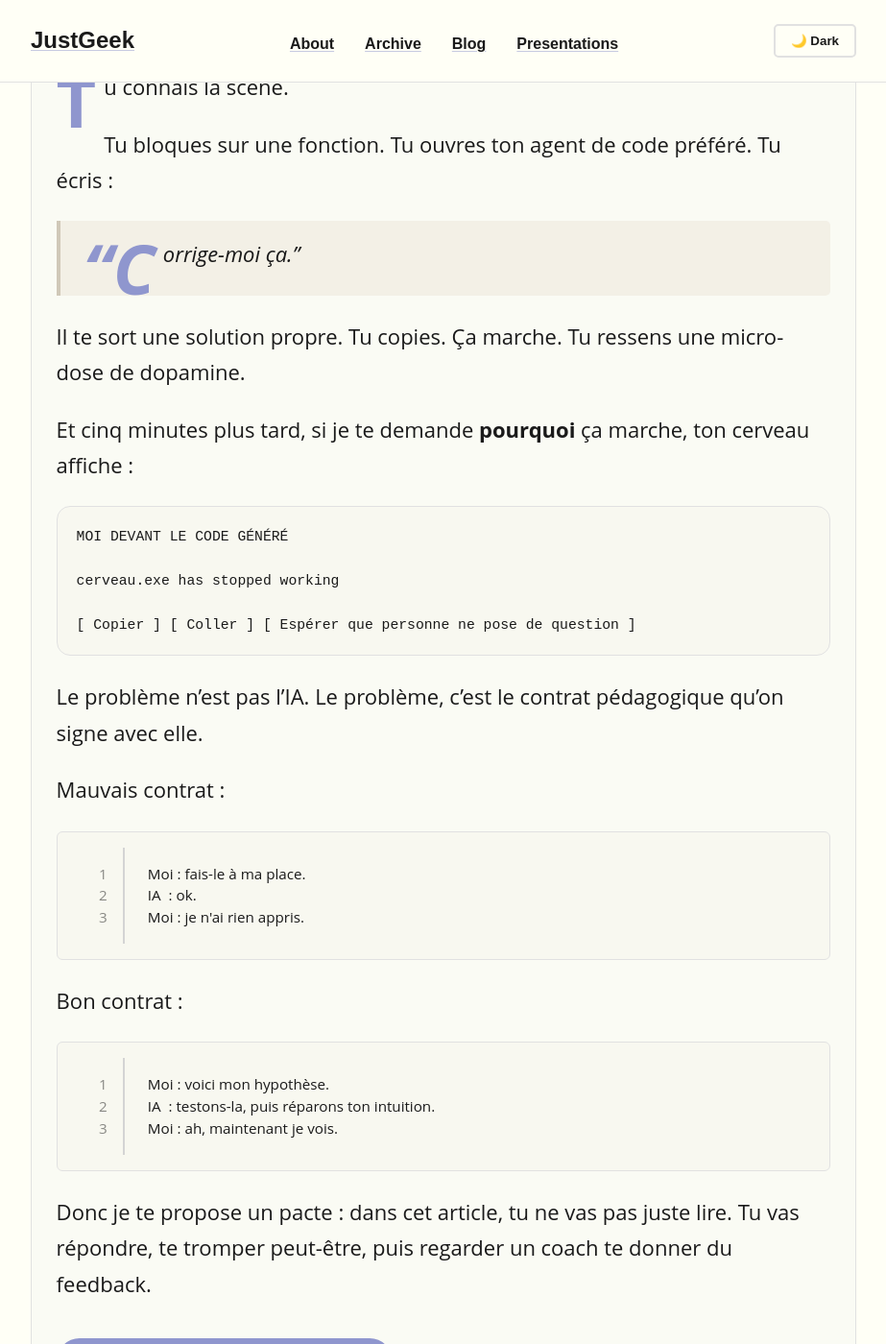
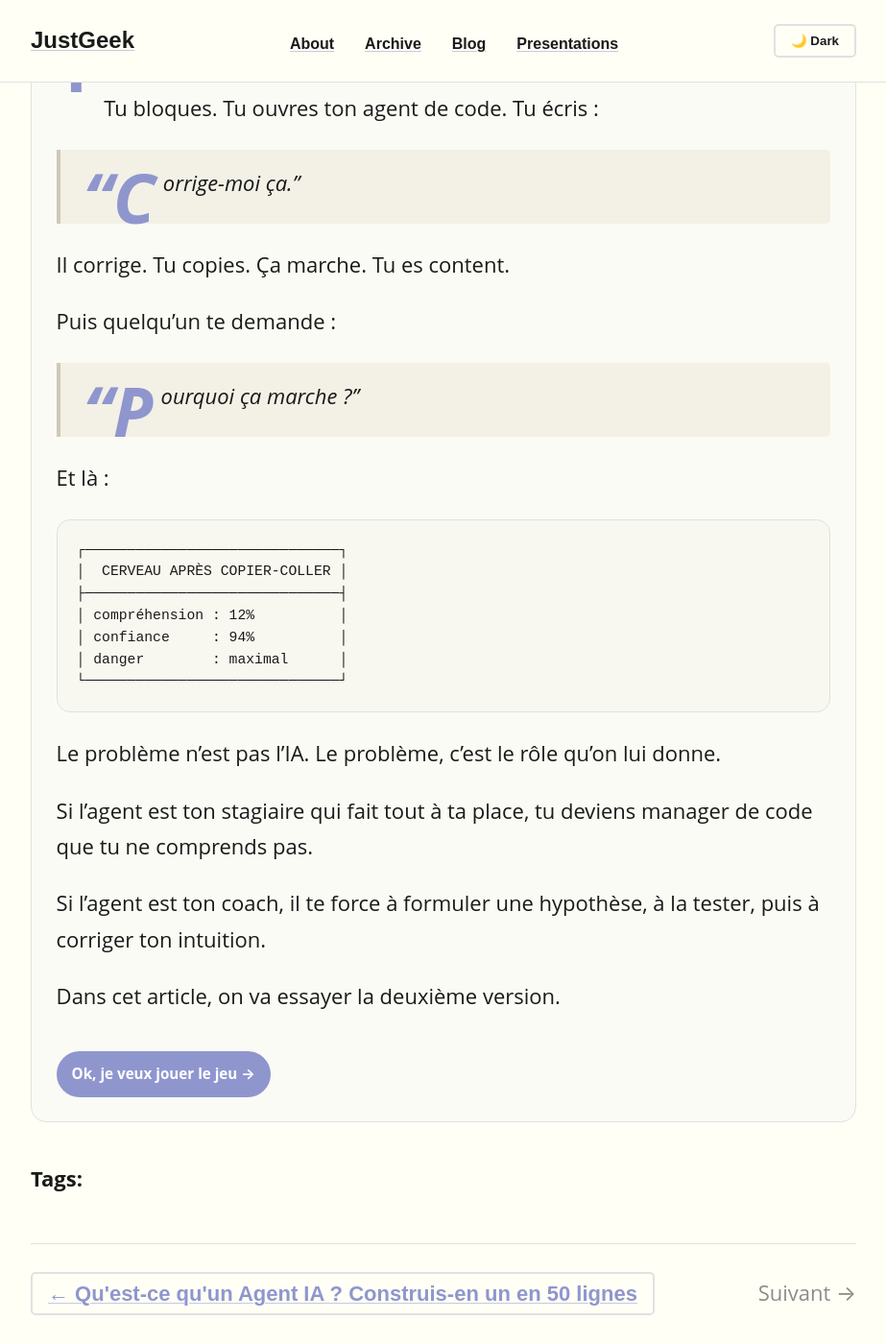
Before and after one commit to ssime-git/JustGeek, a Jekyll site: the page built from _posts/2026-06-27-apprendre-a-coder-en-2026.md, in a window 1280 px wide and 1400 px high, scrolled down 711 px. Shown: the whole window at 96% size, without its empty margins (178-1101 px from the left). Built offline with Jekyll 4.4.1, drawn with Linux system fonts in a browser that asks for light colours; some of the changed text lies outside the part shown.

Commit message:
Revise article around interactive learning exercises

````diff
--- a/_posts/2026-06-27-apprendre-a-coder-en-2026.md
+++ b/_posts/2026-06-27-apprendre-a-coder-en-2026.md
@@ -12,94 +12,85 @@
 <script src="{{ '/assets/js/codecoach-2026.js' | relative_url }}" defer></script>
 
 <div class="codecoach-hero">
-  <span class="codecoach-kicker">Article interactif · Lis moins passivement</span>
-  <p><strong>Opinion un peu brutale :</strong> si tu apprends à coder en 2026 en demandant à une IA de te pondre la solution complète, tu n'apprends pas à coder. Tu apprends à regarder un autocomplete faire du sport pendant que tu manges des chips.</p>
+  <span class="codecoach-kicker">Article interactif · Feedback réel · Pas un thread de guru</span>
+  <p><strong>Opinion un peu brutale :</strong> demander à une IA de coder à ta place, ce n'est pas apprendre à coder. C'est regarder quelqu'un faire des pompes en espérant gagner des abdos.</p>
 </div>
 
 <div class="codecoach-journey">
 
-<section class="codecoach-step" markdown="1" data-next-label="Ok, montre-moi pourquoi c'est un piège →">
+<section class="codecoach-step" markdown="1" data-next-label="Ok, je veux jouer le jeu →">
 
 Tu connais la scène.
 
-Tu bloques sur une fonction. Tu ouvres ton agent de code préféré. Tu écris :
+Tu bloques. Tu ouvres ton agent de code. Tu écris :
 
 > "Corrige-moi ça."
 
-Il te sort une solution propre. Tu copies. Ça marche. Tu ressens une micro-dose de dopamine.
+Il corrige. Tu copies. Ça marche. Tu es content.
 
-Et cinq minutes plus tard, si je te demande **pourquoi** ça marche, ton cerveau affiche :
+Puis quelqu'un te demande :
 
-<div class="codecoach-meme">MOI DEVANT LE CODE GÉNÉRÉ
+> "Pourquoi ça marche ?"
 
-cerveau.exe has stopped working
+Et là :
 
-[ Copier ] [ Coller ] [ Espérer que personne ne pose de question ]</div>
+<div class="codecoach-meme">┌──────────────────────────────┐
+│  CERVEAU APRÈS COPIER-COLLER │
+├──────────────────────────────┤
+│ compréhension : 12%          │
+│ confiance     : 94%          │
+│ danger        : maximal      │
+└──────────────────────────────┘</div>
 
-Le problème n'est pas l'IA. Le problème, c'est le contrat pédagogique qu'on signe avec elle.
+Le problème n'est pas l'IA. Le problème, c'est le rôle qu'on lui donne.
 
-Mauvais contrat :
+Si l'agent est ton stagiaire qui fait tout à ta place, tu deviens manager de code que tu ne comprends pas.
 
-```text
-Moi : fais-le à ma place.
-IA  : ok.
-Moi : je n'ai rien appris.
-```
+Si l'agent est ton coach, il te force à formuler une hypothèse, à la tester, puis à corriger ton intuition.
 
-Bon contrat :
-
-```text
-Moi : voici mon hypothèse.
-IA  : testons-la, puis réparons ton intuition.
-Moi : ah, maintenant je vois.
-```
-
-Donc je te propose un pacte : dans cet article, tu ne vas pas juste lire. Tu vas répondre, te tromper peut-être, puis regarder un coach te donner du feedback.
+Dans cet article, on va essayer la deuxième version.
 
 </section>
 
-<section class="codecoach-step" markdown="1" data-next-label="Je suis prêt à jouer le jeu →">
+<section class="codecoach-step" markdown="1" data-next-label="Première hypothèse →">
 
-## La vraie compétence en 2026
+## Apprendre en 2026, ce n'est pas consommer plus vite
 
-En 2026, le problème ne sera plus :
+Le piège des agents de code, c'est qu'ils rendent la réponse trop facile.
 
-> "Est-ce que je peux obtenir du code ?"
+Mais apprendre, ce n'est pas obtenir une réponse. C'est modifier ton modèle mental.
 
-Bien sûr que oui. Le code va tomber du ciel comme la pluie à Brest.
+Le format qui m'intéresse ressemble à ça :
 
-Le vrai problème sera :
+<div class="codecoach-architecture">
+<pre><code>┌──────────────┐
+│  Je prédis   │  ← je rends mon intuition visible
+└──────┬───────┘
+       ▼
+┌──────────────┐
+│  Je teste    │  ← le monde réel répond
+└──────┬───────┘
+       ▼
+┌──────────────┐
+│ Feedback     │  ← contextualisé, pas juste "faux"
+└──────┬───────┘
+       ▼
+┌──────────────┐
+│ Je corrige   │  ← mon intuition devient meilleure
+└──────────────┘</code></pre>
+</div>
 
-> "Est-ce que je comprends assez pour piloter, vérifier et corriger ce code ?"
+Ça paraît simple. C'est exactement pour ça que c'est puissant.
 
-Apprendre à coder avec des agents, ce n'est pas abandonner l'effort. C'est déplacer l'effort.
-
-Avant, l'effort était souvent :
-
-```text
-chercher la bonne syntaxe → copier → débugger au hasard
-```
-
-Maintenant, l'effort doit devenir :
-
-```text
-formuler une hypothèse → tester → lire le feedback → ajuster son modèle mental
-```
-
-<figure class="codecoach-figure">
-  <img src="https://images.unsplash.com/photo-1515879218367-8466d910aaa4?auto=format&fit=crop&w=1400&q=80" alt="Code sur un écran dans une ambiance sombre">
-  <figcaption>En 2026, la syntaxe est moins rare. Le raisonnement, lui, reste rare.</figcaption>
-</figure>
-
-Et maintenant, on teste ça sur toi.
+On commence par une prédiction.
 
 </section>
 
-<section class="codecoach-step" markdown="1" data-next-label="Je tente la première intuition →">
+<section class="codecoach-step" markdown="1" data-next-label="Je veux une micro-tâche de code →">
 
-## Exercice 1 : prédire avant de demander
+## Exercice 1 — Prédire une sortie
 
-Voici du JavaScript. Ne cherche pas la réponse sur Google. Ne demande pas à ton copilote intérieur. Regarde le code et fais une prédiction.
+Regarde ce code. Ne triche pas. Ne demande pas encore à l'agent.
 
 ```js
 function createCounter() {
@@ -119,7 +110,7 @@
 Question : **quelle valeur retourne le deuxième appel à `counter()` ?**
 
 <div class="codecoach-callout">
-<strong>Règle du jeu :</strong> tu dois écrire ton intuition avant de voir le feedback. L'apprentissage commence au moment exact où ton intuition devient observable.
+<strong>Le but n'est pas d'avoir raison.</strong> Le but est de voir ton intuition avant qu'elle soit corrigée.
 </div>
 
 <div class="codecoach-exercise" data-exercise="closure-counter">
@@ -130,20 +121,22 @@
     <button type="button" data-action="ask-agent">Demander au coach IA</button>
   </div>
   <div class="codecoach-turnstile" style="display:none"></div>
-  <div class="codecoach-result" aria-live="polite">Écris une réponse, puis vérifie. Le coach appelle un vrai Worker Cloudflare.</div>
+  <div class="codecoach-result" aria-live="polite">Écris une réponse, puis vérifie. Le feedback agentique arrive après ton hypothèse, pas avant.</div>
 </div>
 
-Quand tu as joué le jeu, on passe de la prédiction à une micro-tâche de code.
+Si tu as répondu `1`, ce n'est pas grave. C'est même intéressant : ton cerveau pensait probablement que `count` était recréé à chaque appel.
+
+C'est précisément ce genre de décalage qu'un coach doit détecter.
 
 </section>
 
-<section class="codecoach-step" markdown="1" data-next-label="Ok, maintenant je code un truc minuscule →">
+<section class="codecoach-step" markdown="1" data-next-label="Encore un exercice →">
 
-## Exercice 2 : compléter une fonction
+## Exercice 2 — Écrire une expression
 
-Prédire, c'est bien. Écrire, c'est mieux.
+Maintenant, mini-tâche de code.
 
-Complète mentalement cette fonction :
+Complète cette fonction :
 
 ```js
 function double(n) {
@@ -151,17 +144,9 @@
 }
 ```
 
-Objectif : la fonction doit retourner deux fois `n`.
+Objectif : retourner deux fois `n`.
 
 Écris seulement l'expression qui remplace `___`.
-
-Exemples de format :
-
-```text
-n * 2
-2 * n
-n + n
-```
 
 <div class="codecoach-exercise" data-exercise="double-function">
   <label for="double-answer">Ton expression</label>
@@ -171,161 +156,121 @@
     <button type="button" data-action="ask-agent">Demander un feedback agentique</button>
   </div>
   <div class="codecoach-turnstile" style="display:none"></div>
-  <div class="codecoach-result" aria-live="polite">Ici, le feedback porte sur une mini-tâche de code, pas seulement une question de compréhension.</div>
+  <div class="codecoach-result" aria-live="polite">Ici, tu n'expliques pas seulement : tu proposes du code, puis tu reçois un feedback.</div>
 </div>
 
-Ce genre de tâche paraît ridicule. C'est voulu.
+Ce n'est pas spectaculaire. Justement.
 
-Un bon environnement d'apprentissage ne commence pas par te jeter dans Kubernetes avec un bandeau sur les yeux. Il commence par créer des boucles courtes : hypothèse, test, feedback.
+Quand on commence à coder, le plus utile n'est pas un grand discours sur "devenir 10x developer". C'est un feedback contextualisé sur une petite décision : pourquoi cette expression marche, pourquoi celle-là ne marche pas, quel modèle mental il faut ajuster.
 
 </section>
 
-<section class="codecoach-step" markdown="1" data-next-label="Qu'est-ce que l'agent fait vraiment ? →">
+<section class="codecoach-step" markdown="1" data-next-label="Un peu de TypeScript →">
 
-## Ce que tu viens d'utiliser
+## Exercice 3 — Comprendre un contrat de type
 
-Sans te balancer toute l'architecture dans la figure, voici l'idée.
+TypeScript n'est pas juste JavaScript avec des décorations pour faire sérieux en réunion.
 
-```text
-Toi
- │
- │ 1. tu proposes une réponse
- ▼
-Un vérificateur déterministe
- │
- │ 2. il dit vrai/faux + indices observables
- ▼
-Un agent coach
- │
- │ 3. il transforme le résultat en explication humaine
- ▼
-Toi
-    4. tu ajustes ton intuition
+Un type, c'est un contrat.
+
+Complète :
+
+```ts
+let score: ___ = 42;
 ```
 
-<div class="codecoach-architecture">
-<pre><code>┌──────────────┐
-│   Lecteur    │
-└──────┬───────┘
-       │ hypothèse
-       ▼
-┌──────────────┐
-│   Checker    │  ← déterministe
-└──────┬───────┘
-       │ résultat observable
-       ▼
-┌──────────────┐
-│ Coach agent  │  ← explique, questionne, reformule
-└──────┬───────┘
-       │ feedback
-       ▼
-┌──────────────┐
-│ Modèle mental│
-└──────────────┘</code></pre>
+Quel type TypeScript mettrais-tu à la place de `___` ?
+
+<div class="codecoach-exercise" data-exercise="typescript-type">
+  <label for="ts-type-answer">Ton type</label>
+  <input id="ts-type-answer" name="answer" type="text" inputmode="text" placeholder="Ex: number">
+  <div class="codecoach-actions">
+    <button type="button" data-action="check">Vérifier le type</button>
+    <button type="button" data-action="ask-agent">Demander au coach</button>
+  </div>
+  <div class="codecoach-turnstile" style="display:none"></div>
+  <div class="codecoach-result" aria-live="polite">Le coach doit t'aider à comprendre le contrat, pas juste dire "correct".</div>
 </div>
 
-Le point important : l'agent n'est pas là pour être un oracle. Il est là pour transformer une observation en apprentissage.
+Tu vois le pattern ?
 
-C'est pour ça que l'interface affiche des étapes pendant l'attente : hypothèse reçue, vérification, tool appelé, feedback. Je ne veux pas que tu attendes une réponse magique dans le vide. Je veux que tu voies la boucle.
+On ne lit pas seulement une explication sur TypeScript. On pose une hypothèse, on la vérifie, on reçoit un feedback contextualisé.
 
 </section>
 
-<section class="codecoach-step" markdown="1" data-next-label="Et pourquoi ça change l'apprentissage ? →">
+<section class="codecoach-step" markdown="1" data-next-label="Montre-moi le rôle du coach →">
 
-## La boucle qui compte
+## Le vrai prof de code, version schéma
 
-La plupart des débutants ne manquent pas seulement de connaissances. Ils manquent de **feedback utile au bon moment**.
+Un mauvais assistant donne la solution.
 
-Un cours classique te donne souvent :
+Un bon coach cherche la faille dans ton raisonnement.
 
-```text
-explication → exemple → exercice → correction plus tard
-```
+<div class="codecoach-architecture">
+<pre><code>┌──────────────────────┐
+│  Toi                 │
+│  "Je pense que..."   │
+└──────────┬───────────┘
+           ▼
+┌──────────────────────┐
+│  Le test             │
+│  "Voyons."           │
+└──────────┬───────────┘
+           ▼
+┌──────────────────────┐
+│  Le coach            │
+│  "Pourquoi tu pensais│
+│   que ça ferait 1 ?" │
+└──────────┬───────────┘
+           ▼
+┌──────────────────────┐
+│  Ton cerveau         │
+│  "Ah. J'avais oublié │
+│   la variable capturée."│
+└──────────────────────┘</code></pre>
+</div>
 
-Un coach interactif peut faire :
+C'est ça, l'expérience d'apprentissage que je veux voir apparaître dans les articles, les cours, les docs, les notebooks.
 
-```text
-intuition → micro-test → feedback immédiat → nouvel essai
-```
+Pas une IA qui remplace l'exercice.
 
-C'est beaucoup plus proche de la manière dont on apprend vraiment.
-
-On n'apprend pas les closures parce qu'on a lu trois définitions de "lexical environment". On les apprend quand on prédit `1`, que le programme répond `2`, et que quelqu'un nous aide à comprendre pourquoi notre modèle mental était décalé.
-
-<div class="codecoach-meme">LE VRAI PROF DE CODE
-
-pas celui qui récite la doc
-pas celui qui donne la solution
-
-celui qui dit :
-"Ok. Pourquoi tu pensais que ça ferait 1 ?"
-
-et là, le cerveau commence enfin à travailler.</div>
+Une IA qui rend l'exercice plus intelligent.
 
 </section>
 
-<section class="codecoach-step" markdown="1" data-next-label="Et le code généré par IA alors ? →">
+<section class="codecoach-step" markdown="1" data-next-label="Et les agents de code ? →">
 
-## Utiliser un agent sans devenir passif
-
-Je ne suis pas anti-agent de code. Au contraire. Je pense que les agents vont devenir des outils d'apprentissage incroyables.
-
-Mais seulement si on les utilise comme des coachs, pas comme des distributeurs automatiques de devoirs faits.
+## Utiliser un agent pour approfondir ses compétences
 
 La bonne question n'est pas :
 
-> "Est-ce que l'agent peut écrire cette fonction ?"
+> "Est-ce que l'agent peut coder à ma place ?"
 
 La bonne question est :
 
-> "Est-ce que l'agent peut m'aider à comprendre le plus petit morceau que je ne comprends pas encore ?"
+> "Est-ce que l'agent peut m'aider à comprendre la prochaine marche ?"
 
-Ça change tout.
-
-Demande mauvaise :
+Exemples de prompts utiles :
 
 ```text
-Écris-moi toute l'API.
+Je pense que cette closure retourne 1.
+Ne me donne pas la réponse tout de suite.
+Pose-moi une question pour tester mon raisonnement.
 ```
 
-Demande meilleure :
+```text
+Voici ma fonction TypeScript.
+Dis-moi quel contrat de type je suis en train d'exprimer.
+Si mon annotation est mauvaise, donne-moi un indice avant la correction.
+```
 
 ```text
-Je pense que cette fonction doit retourner n * 2.
-Teste mon raisonnement et explique-moi ce que j'oublie.
+Je veux résoudre ce bug.
+Ne modifie pas mon code.
+Aide-moi à formuler trois hypothèses testables.
 ```
 
-Une IA qui donne la solution te fait gagner cinq minutes.
-
-Une IA qui corrige ton intuition peut te faire gagner cinq ans.
-
-Oui, c'est dramatique. Mais c'est mon blog, je fais ce que je veux.
-
-</section>
-
-<section class="codecoach-step" markdown="1" data-next-label="Tu utilises quoi derrière ? →">
-
-## Sous le capot, sans vendre toute la recette
-
-Je ne vais pas transformer cet article en fiche d'architecture complète. Ce n'est pas le sujet. Le sujet, c'est apprendre.
-
-Mais pour que ce ne soit pas du vaporware : la démo tourne avec un Worker Cloudflare, un agent serveur, des outils de validation, et une protection anti-abus.
-
-```text
-Article interactif
-  │
-  ├─ mini-exercices
-  ├─ feedback déterministe
-  └─ feedback agentique
-```
-
-Les appels coûteux sont protégés. Le coach ne reçoit pas juste "réponds au hasard". Il reçoit une hypothèse, appelle un outil, puis explique.
-
-La prochaine évolution technique sera d'utiliser WebAssembly pour certaines validations. Pas parce que "WASM" sonne cool dans un titre. Parce qu'un environnement d'apprentissage a besoin de briques qui exécutent ou valident des choses de manière contrôlée.
-
-<div class="codecoach-callout">
-<strong>Important :</strong> WebAssembly n'est pas une sandbox magique. C'est une brique. Utile, portable, intéressante. Mais une brique quand même.
-</div>
+L'agent devient intéressant quand il augmente ta capacité à raisonner, pas quand il te transforme en presse-bouton.
 
 </section>
 
@@ -333,48 +278,39 @@
 
 ## Ce que j'aimerais voir plus souvent
 
-Je veux moins de contenus qui disent :
+Moins de contenus qui disent :
 
-> "Voici comment j'ai généré une app complète avec un prompt."
+> "Regarde, j'ai généré une app complète avec un prompt."
 
-Et plus de contenus qui disent :
+Plus de contenus qui disent :
 
-> "Voici comment j'ai construit une boucle qui rend l'apprenant moins bête après chaque erreur."
+> "Regarde, j'ai construit une boucle qui rend chaque erreur exploitable."
 
-Apprendre à coder en 2026, pour moi, ce n'est pas apprendre seul contre la machine.
+Apprendre à coder en 2026, ce n'est pas apprendre sans IA.
 
-Ce n'est pas non plus déléguer tout son cerveau à un agent.
+Ce n'est pas non plus abandonner son cerveau à un agent.
 
 C'est apprendre dans une boucle :
 
 ```text
-prédire
+hypothèse
   ↓
-tester
+feedback
   ↓
-se tromper
+correction
   ↓
-comprendre
-  ↓
-réessayer
+nouvelle hypothèse
 ```
 
-Le coach IA n'est pas là pour supprimer cette boucle.
+L'IA n'est pas là pour supprimer la boucle.
 
-Il est là pour la rendre plus rapide, plus claire, et franchement moins solitaire.
+Elle est là pour la rendre plus rapide, plus claire, plus personnelle.
 
 </section>
 
 <section class="codecoach-step" markdown="1">
 
 ## À toi de jouer
-
-Si tu veux retenir une seule chose :
-
-<div class="codecoach-callout">
-<strong>Ne demande pas seulement à l'IA de coder.</strong><br>
-Demande-lui de vérifier ton intuition.
-</div>
 
 La prochaine fois que tu bloques, n'écris pas :
 
@@ -385,9 +321,10 @@
 Écris plutôt :
 
 ```text
-Voici ce que je pense.
-Voici le résultat que j'attends.
-Teste mon raisonnement et donne-moi un indice, pas la solution complète.
+Voici mon hypothèse.
+Voici ce que j'attends.
+Teste mon raisonnement.
+Donne-moi un indice avant la solution.
 ```
 
 C'est moins confortable.
--- a/assets/js/codecoach-2026.js
+++ b/assets/js/codecoach-2026.js
@@ -13,6 +13,12 @@
     coachPath: '/api/coach/double',
     emptyMessage: 'Écris une expression pour remplacer le trou. Pas besoin d’être brillant : commence par une hypothèse.',
     buildMessage: (answer) => `Pour compléter function double(n), je propose ${answer}. Vérifie avec le tool puis donne-moi un feedback de coach, court et utile.`,
+  },
+  'typescript-type': {
+    checkPath: '/api/check/typescript-type',
+    coachPath: '/api/coach/typescript-type',
+    emptyMessage: 'Propose un type. L’idée n’est pas de briller, c’est de rendre ton hypothèse visible.',
+    buildMessage: (answer) => `Pour compléter let score: ___ = 42 en TypeScript, je propose ${answer}. Vérifie avec le tool puis explique le contrat de type en langage simple.`,
   },
 };
 
````
Also changed, not shown: other parts of _posts/2026-06-27-apprendre-a-coder-en-2026.md (+1 -1 lines).
